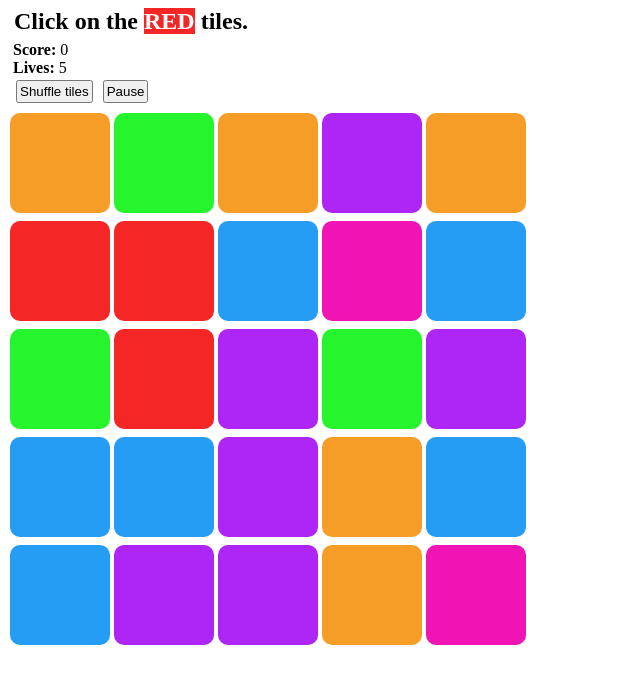
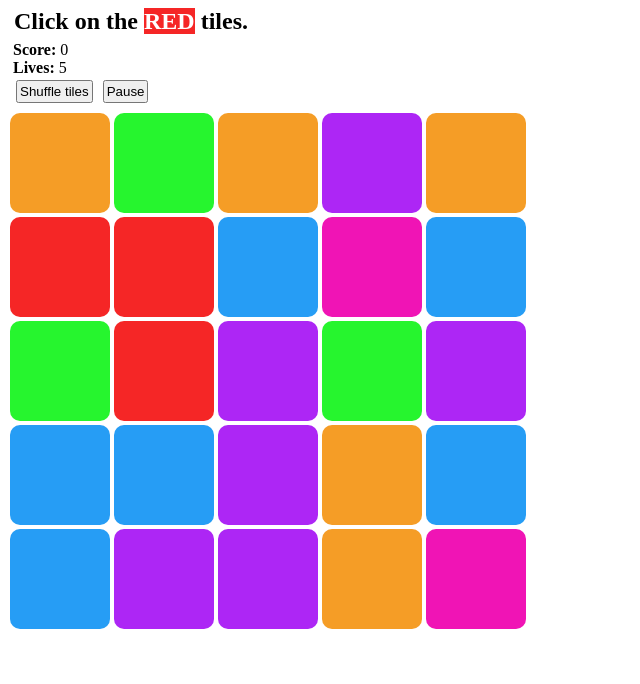
Before and after one commit to gh0staria/SpeedTile, a plain HTML site: page index.html in a window 1280 px wide. Shown: the whole page, without its empty margins (0-640 px from the left). Drawn offline with Linux system fonts and the light colour scheme.

Commit message:
Remove extra spacing between rows

```diff
--- a/main.css
+++ b/main.css
@@ -25,6 +25,7 @@
 }
 .row {
 	display: block;
+	margin: 0 0 -4px 0;
 }
 p {
 	margin: 5px;
```
